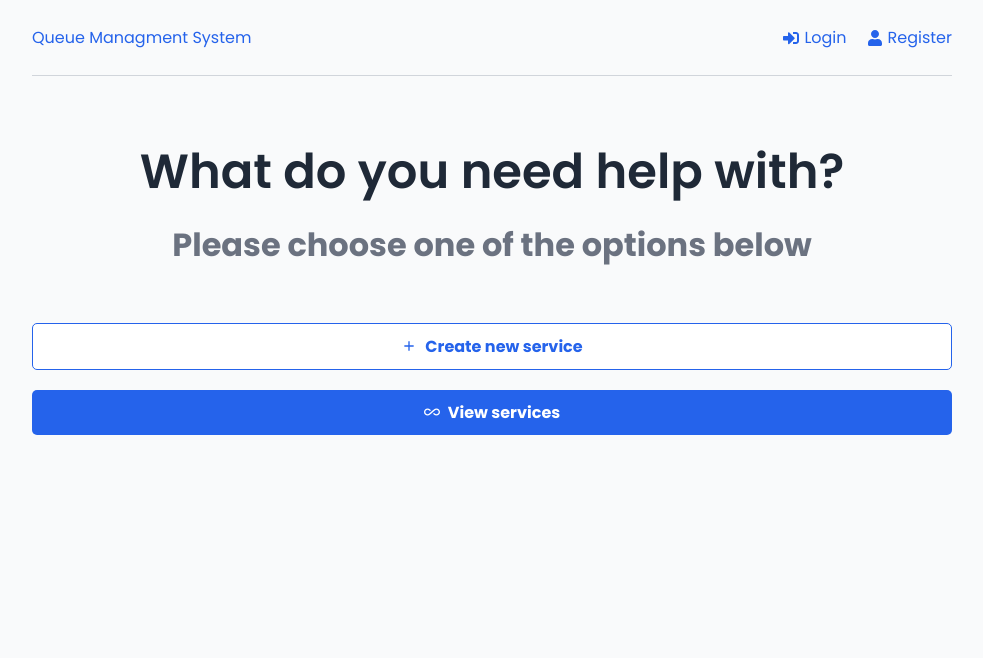
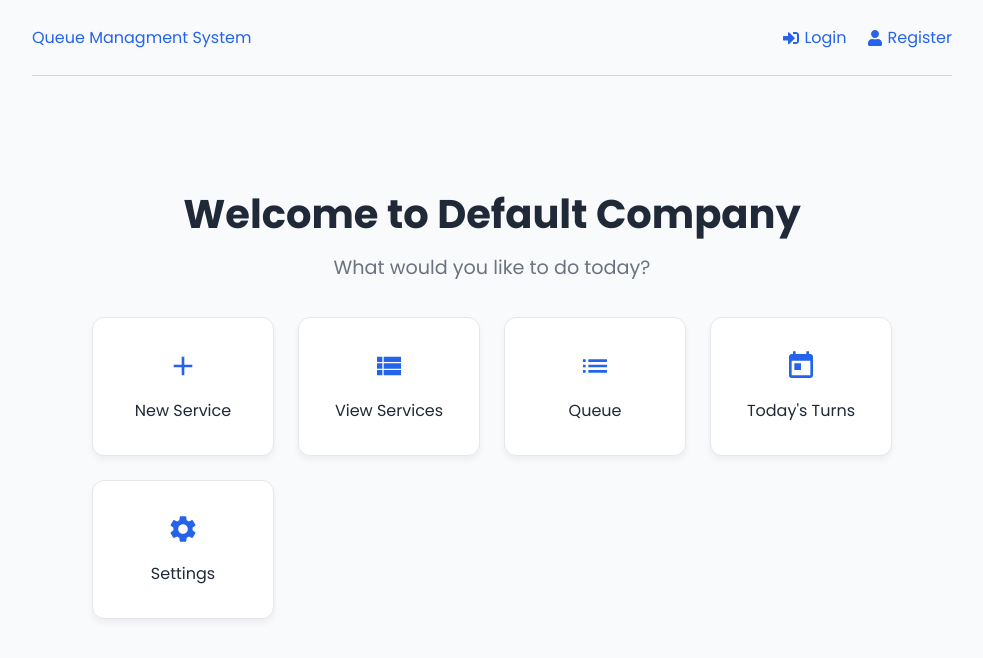
Before and after one commit to manny1918/q-in, a React (Vite) app in the folder frontend/: page / in a window 1280 px wide. Shown: the top 658 px of the page, without its empty margins (148-1131 px from the left). Built offline with nearby package versions, Linux system fonts and the light colour scheme.

Commit message:
Update Home page and css

```diff
--- a/frontend/src/index.css
+++ b/frontend/src/index.css
@@ -378,10 +378,64 @@ footer {
   animation: spin 1.2s linear infinite;
 }
 
+.home-container {
+  text-align: center;
+  padding: 3rem 1rem;
+}
+
+.home-title {
+  font-size: 2.5rem;
+  font-weight: bold;
+  color: #1f2937;
+  margin-bottom: 0.5rem;
+}
+
+.home-subtitle {
+  font-size: 1.2rem;
+  color: #6b7280;
+  margin-bottom: 2rem;
+}
+
+.card-grid {
+  display: grid;
+  grid-template-columns: repeat(auto-fit, minmax(160px, 1fr));
+  gap: 1.5rem;
+  max-width: 800px;
+  margin: 0 auto;
+}
+
+.card {
+  background-color: #ffffff;
+  border: 1px solid #e5e7eb;
+  border-radius: 12px;
+  padding: 2rem 1rem;
+  text-decoration: none;
+  color: #1f2937;
+  font-weight: 500;
+  font-size: 1rem;
+  display: flex;
+  flex-direction: column;
+  align-items: center;
+  gap: 1rem;
+  box-shadow: 0 4px 6px rgba(0, 0, 0, 0.05);
+  transition: transform 0.2s ease, box-shadow 0.2s ease;
+}
+
+.card:hover {
+  transform: translateY(-4px);
+  box-shadow: 0 8px 12px rgba(0, 0, 0, 0.1);
+}
+
+.card .icon {
+  font-size: 2rem;
+  color: #2563eb;
+}
+
 @keyframes spin {
   0% {
     transform: rotate(0deg);
   }
+
   100% {
     transform: rotate(360deg);
   }
--- a/frontend/src/pages/Home.jsx
+++ b/frontend/src/pages/Home.jsx
@@ -1,17 +1,68 @@
 import { Link } from "react-router-dom";
-import {MdAdd, MdAllInclusive} from 'react-icons/md'
-const company = import.meta.env.VITE_COMPANY_NAME || 'DEFAULT COMPANY';
+import { MdAdd, MdList, MdToday, MdSettings, MdViewList } from "react-icons/md";
+
+const company = import.meta.env.VITE_COMPANY_NAME || "Default Company";
 
 export default function Home() {
+  const options = [
+    {
+      label: "New Service",
+      icon: <MdAdd className="icon" />,
+      link: "/new-service",
+    },
+    {
+      label: "View Services",
+      icon: <MdViewList className="icon" />,
+      link: "/services",
+    },
+    {
+      label: "Queue",
+      icon: <MdList className="icon" />,
+      link: "/queue",
+    },
+    {
+      label: "Today's Turns",
+      icon: <MdToday className="icon" />,
+      link: "/today",
+    },
+    {
+      label: "Settings",
+      icon: <MdSettings className="icon" />,
+      link: "/settings",
+    },
+  ];
 
-    return (
-                <>
-            <section className="heading">
-                <h1>What do you need help with?</h1>
-                <p>Please choose one of the options below</p>
-            </section>
-            <Link to='/new-service' className="btn btn-reverse btn-block"><MdAdd/>Create new service</Link>
-            <Link to='/services' className="btn btn-block"><MdAllInclusive/>View services</Link>
-        </>
-    )
+  return (
+    <section className="home-container">
+      <h1 className="home-title">Welcome to {company}</h1>
+      <p className="home-subtitle">What would you like to do today?</p>
+
+      <div className="card-grid">
+        {options.map((option, index) => (
+          <Link key={index} to={option.link} className="card">
+            {option.icon}
+            <span>{option.label}</span>
+          </Link>
+        ))}
+      </div>
+    </section>
+  );
 }
+
+// import { Link } from "react-router-dom";
+// import {MdAdd, MdAllInclusive} from 'react-icons/md'
+// const company = import.meta.env.VITE_COMPANY_NAME || 'DEFAULT COMPANY';
+
+// export default function Home() {
+
+//     return (
+//                 <>
+//             <section className="heading">
+//                 <h1>What do you need help with?</h1>
+//                 <p>Please choose one of the options below</p>
+//             </section>
+//             <Link to='/new-service' className="btn btn-reverse btn-block"><MdAdd/>Create new service</Link>
+//             <Link to='/services' className="btn btn-block"><MdAllInclusive/>View services</Link>
+//         </>
+//     )
+// }
```
